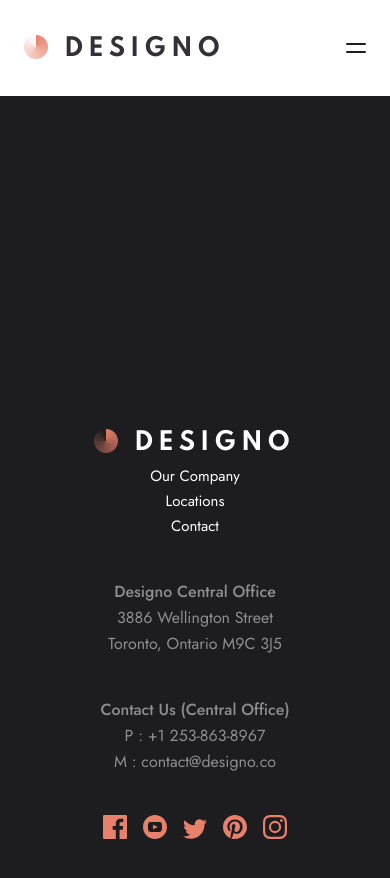
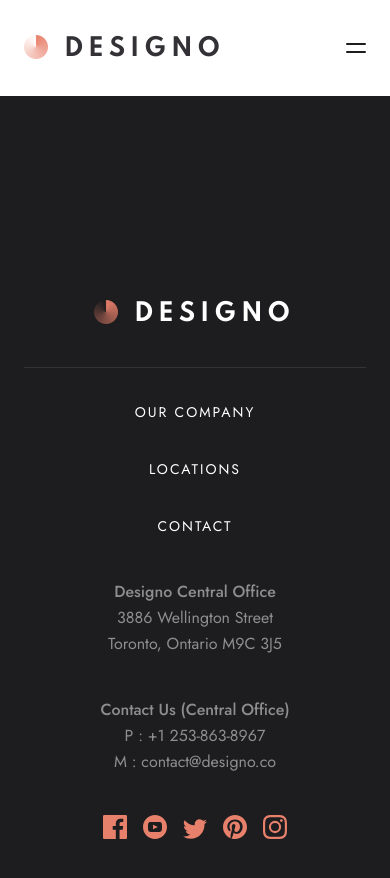
Before and after one commit to richieAiello/designo-website, a React (Vite) app: page / in a window 390 px wide. Shown: the top 878 px of the page. Built offline with nearby package versions, Linux system fonts and the light colour scheme.

Commit message:
Styles for footer on mobile

```diff
--- a/src/main.scss
+++ b/src/main.scss
@@ -183,14 +183,12 @@ $light-peach: #FFAD9B;
   align-items: flex-end;
 
   &__wrapper {
+    display: flex;
+    flex-direction: column;
     margin-bottom: 4rem;
 
-    &--icons {
-
-    }
-
     .logo {
-
+      margin-bottom: 2rem;
 
       &__icon {
         height: 1.6875rem;
@@ -200,7 +198,9 @@ $light-peach: #FFAD9B;
   }
 
   &__bar {
-
+    height: 1px;
+    width: 100%;
+    background-color: rgba($white, 10%);
   }
 
   &__list {
@@ -209,11 +209,14 @@ $light-peach: #FFAD9B;
   }
 
   &__item {
-
+    margin-top: 2rem;
   }
 
   &__link {
-
+    font-size: 0.875rem;
+    line-height: 0.875rem;
+    letter-spacing: 2px;
+    text-transform: uppercase;
   }
 
   &__address {
```
